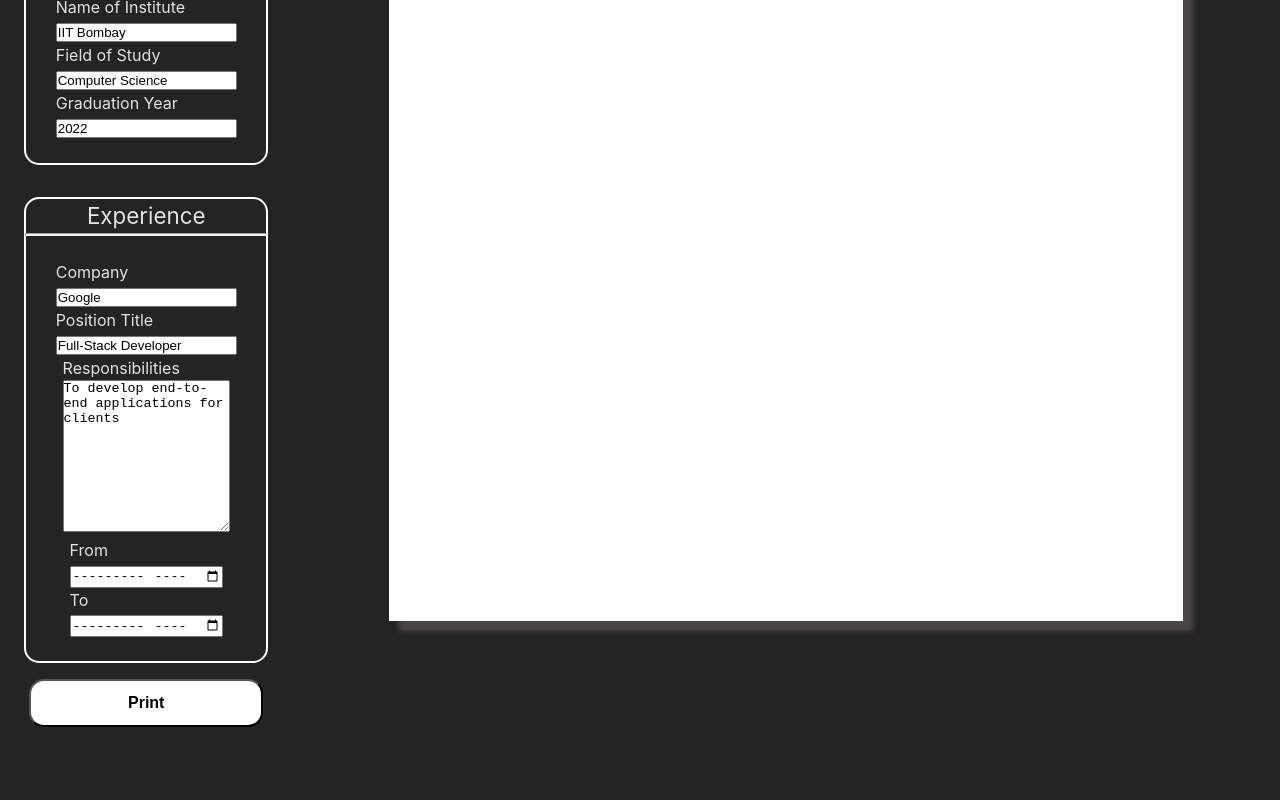
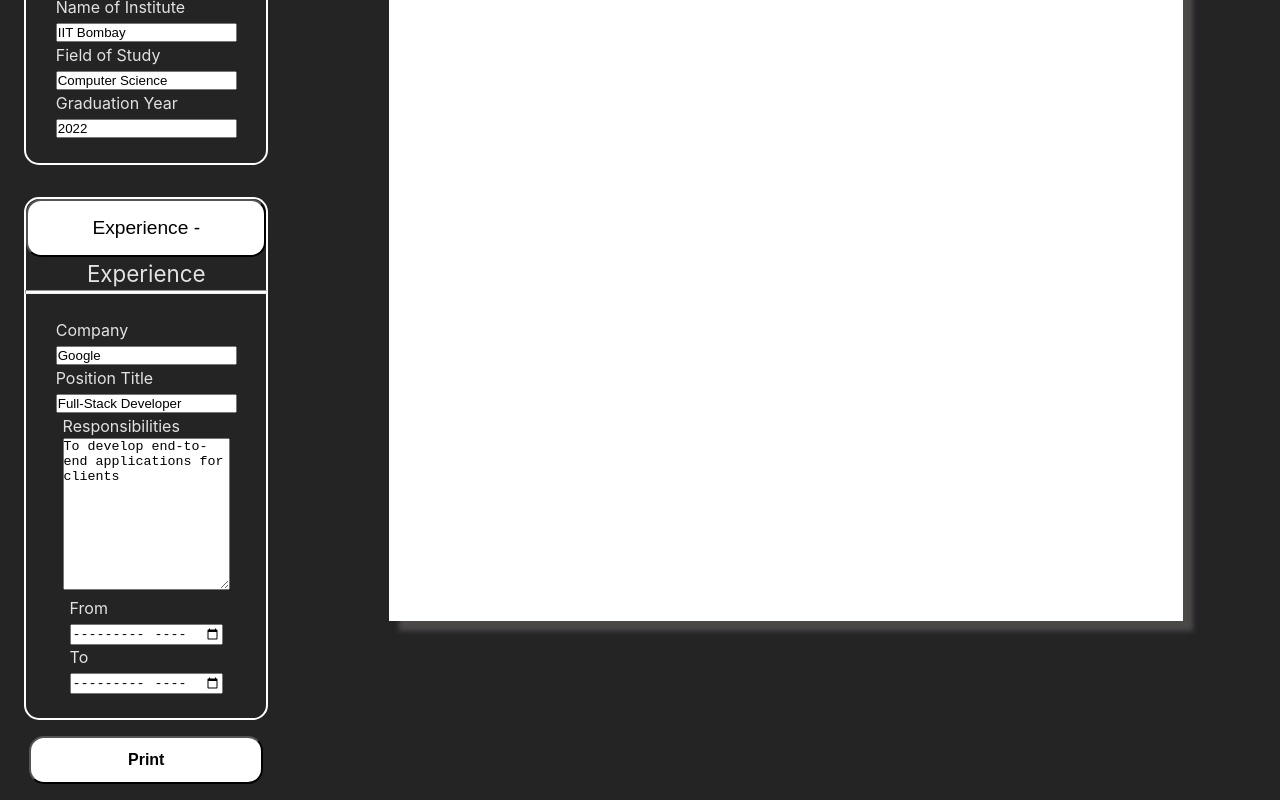
Before and after one commit to nikhil-tiwary61/cv-builder, a React (Vite) app: page / in a window 1280 px wide. Shown: the part 534-1334 px from the top of the page. Before the commit the page ends 1277 px from the top, so only its background shows below. Built offline with nearby package versions, Linux system fonts and the light colour scheme.

Commit message:
feat: add collapsible component for ExperienceForm

```diff
--- a/src/components/sidebar/ExperienceForm.jsx
+++ b/src/components/sidebar/ExperienceForm.jsx
@@ -1,8 +1,14 @@
 import "../../styles/ExperienceForm.css";
+import { useState } from "react";
 
 export default function ExperienceForm({ resume, changeResume }) {
+  const [open, setOpen] = useState(true);
   return (
     <div className="experience">
+      <button className="collapsible" onClick={() => setOpen(!open)}>
+        Experience {open ? "-" : "+"}
+      </button>
+      {open && (
         <form action="" className="form-experience">
           <legend>Experience</legend>
           <hr className="sidebar-hr" />
@@ -69,6 +75,7 @@ export default function ExperienceForm({ resume, changeResume }) {
           </label>
           <br />
         </form>
+      )}
     </div>
   );
 }
--- a/src/styles/ExperienceForm.css
+++ b/src/styles/ExperienceForm.css
@@ -1,6 +1,7 @@
 .experience {
   width: 15em;
   display: flex;
+  flex-direction: column;
   justify-content: center;
   align-items: center;
   margin-top: 2em;
```
Lines whose indentation alone changed are shown as unchanged.
